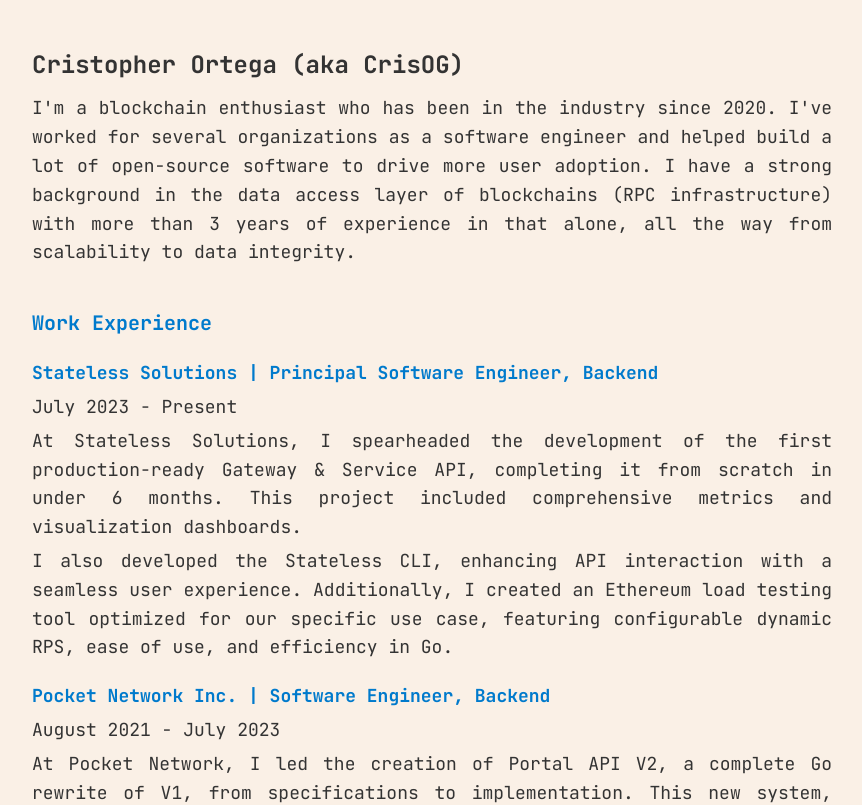
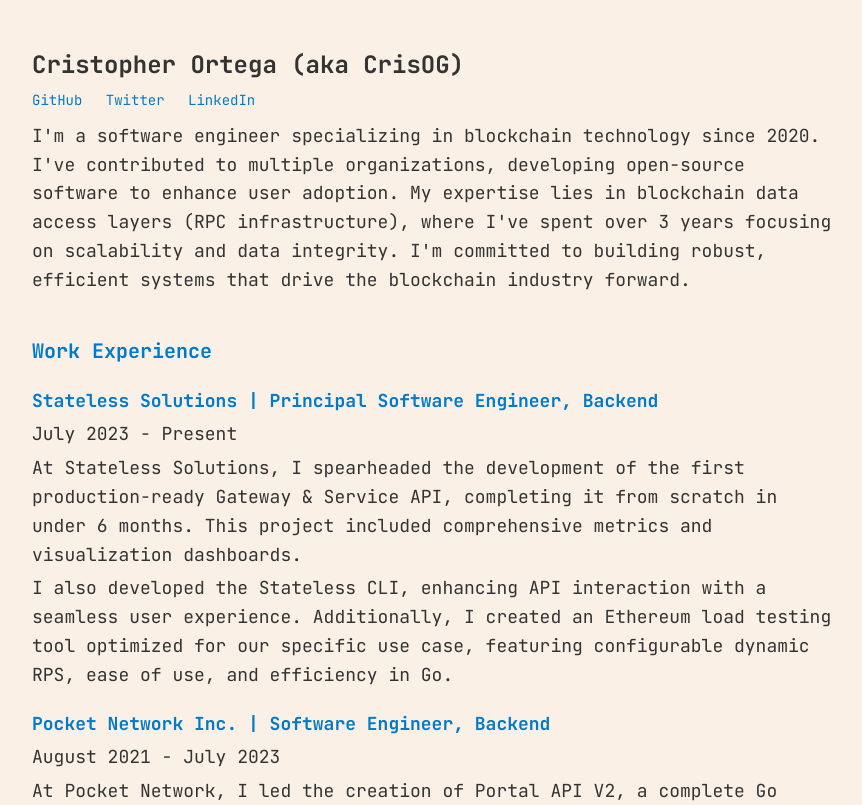
Before and after one commit to crisog/web, a plain HTML site: page index.html in a window 1280 px wide. Shown: the top 805 px of the page, without its empty margins (208-1070 px from the left). Drawn offline with Linux system fonts and the light colour scheme.

Commit message:
fix: remove justification

```diff
--- a/index.html
+++ b/index.html
@@ -27,7 +27,7 @@
 
         h1 {
             font-size: 24px;
-            margin-bottom: 10px;
+            margin-bottom: 5px;
         }
 
         h2 {
@@ -44,7 +44,6 @@
 
         p {
             margin: 0 0 15px 0;
-            text-align: justify;
         }
 
         ul {
@@ -88,6 +87,15 @@
             color: #666;
         }
 
+        .social-links {
+            margin-top: 5px;
+            font-size: 14px;
+        }
+
+        .social-links a {
+            margin-right: 15px;
+        }
+
         @media screen and (max-width: 600px) {
             body {
                 font-size: 16px;
@@ -98,8 +106,13 @@
 <body>
     <div class="container">
         <h1>Cristopher Ortega (aka CrisOG)</h1>
+        <div class="social-links">
+            <a href="https://github.com/crisog" target="_blank">GitHub</a>
+            <a href="https://twitter.com/crisogx" target="_blank">Twitter</a>
+            <a href="https://linkedin.com/in/crisog/" target="_blank">LinkedIn</a>
+        </div>
 
-        <p>I'm a blockchain enthusiast who has been in the industry since 2020. I've worked for several organizations as a software engineer and helped build a lot of open-source software to drive more user adoption. I have a strong background in the data access layer of blockchains (RPC infrastructure) with more than 3 years of experience in that alone, all the way from scalability to data integrity.</p>
+        <p>I'm a software engineer specializing in blockchain technology since 2020. I've contributed to multiple organizations, developing open-source software to enhance user adoption. My expertise lies in blockchain data access layers (RPC infrastructure), where I've spent over 3 years focusing on scalability and data integrity. I'm committed to building robust, efficient systems that drive the blockchain industry forward.</p>
 
         <div class="experience">
             <h2>Work Experience</h2>
```
